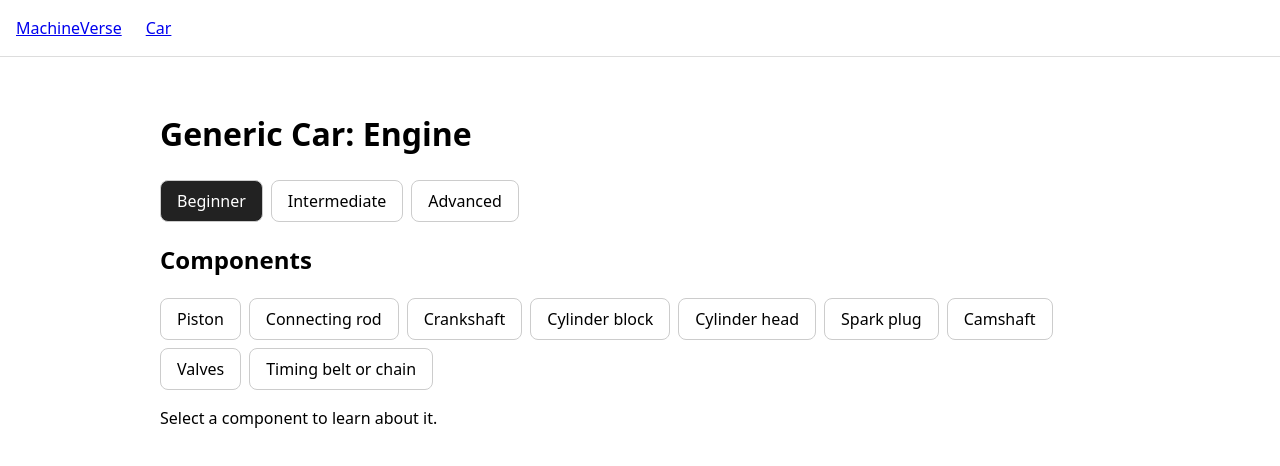
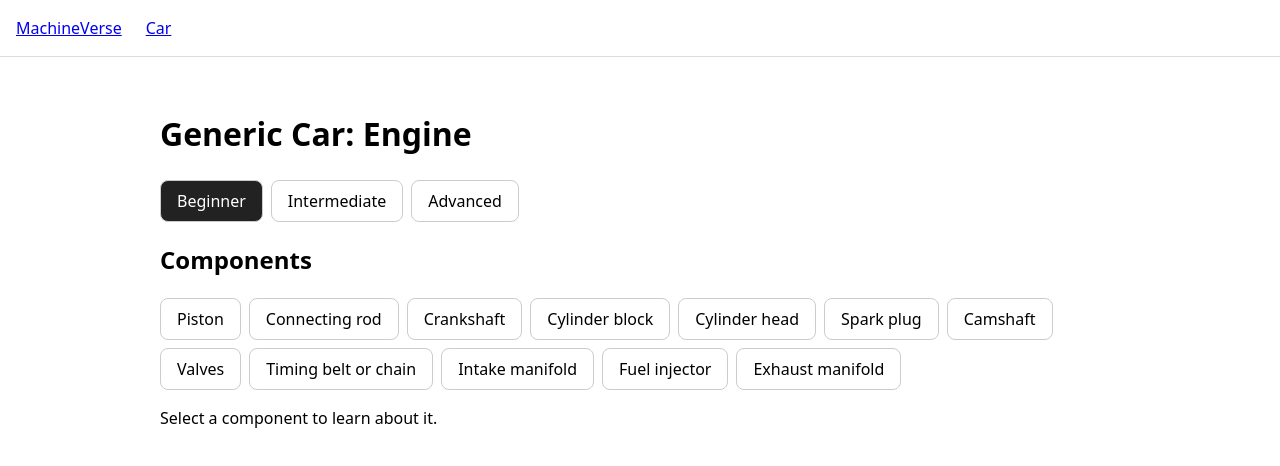
Before and after one commit to Harshaoo1/machineverse, a React (Vite) app: page /vehicle in a window 1280 px wide. Shown: the top 466 px of the page. Built offline with nearby package versions, Linux system fonts and the light colour scheme.

Commit message:
Add intake manifold, fuel injector and exhaust manifold

```diff
--- a/src/data/engine.ts
+++ b/src/data/engine.ts
@@ -333,4 +333,107 @@ export const engineComponents: EngineComponent[] = [
     status: 'draft',
     sources: [],
   },
+
+    {
+    id: 'intake-manifold',
+    name: 'Intake manifold',
+    systemId: 'air-and-fuel',
+    location:
+      'Bolted to the side of the cylinder head, between the throttle body and the intake ports.',
+    summary: 'A set of pipes that carries air from the throttle to each cylinder.',
+    explanation: {
+      beginner:
+        'The intake manifold is a set of pipes that delivers the air the engine breathes to each of its cylinders. Air enters through the air filter and the throttle, then the manifold divides it up and sends a share to each cylinder.',
+      intermediate:
+        'Air passes through the air filter and the throttle body, which is the valve controlled by the accelerator pedal, and then into a chamber called the plenum. Individual pipes called runners lead from the plenum to the intake port of each cylinder. The manifold is shaped so that each cylinder receives about the same amount of air. On many engines it is made of plastic, which is light and helps keep the incoming air cooler.',
+      advanced:
+        'The length and diameter of the runners tune the pressure waves in the intake, so that a pulse of higher pressure arrives at the valve just as it opens. Long runners favour low-rpm torque and short runners favour high-rpm power, and some engines switch between two runner lengths. Vacuum in the manifold is also used to power the brake booster on many petrol engines, so a leak affects more than the air supply. On a turbocharged engine the intake runs above atmospheric pressure after the compressor, so the manifold and its seals must withstand boost.',
+    },
+    whyItExists:
+      'Every cylinder needs its own share of air at the right moment, and the manifold is the plumbing that distributes it evenly.',
+    relatedIds: ['cylinder-head', 'fuel-injector', 'valves'],
+    ifItFails: {
+      effect:
+        'A leaking manifold or gasket lets unmeasured air into the engine, which upsets the air-fuel mixture. The engine then runs roughly and may set a fault code.',
+      symptoms: [
+        'Rough or unstable idle',
+        'Hissing sound from the engine bay',
+        'Check-engine light, often for a lean mixture',
+        'Loss of power',
+        'Poor fuel economy',
+      ],
+    },
+    status: 'draft',
+    sources: [],
+  },
+  {
+    id: 'fuel-injector',
+    name: 'Fuel injector',
+    systemId: 'air-and-fuel',
+    location:
+      'In a port-injection engine, one injector per cylinder sits in the intake port, connected to a shared fuel rail.',
+    summary:
+      'An electrically controlled nozzle that sprays a measured amount of fuel into the engine.',
+    explanation: {
+      beginner:
+        'The fuel injector is a small electric nozzle that sprays a fine mist of fuel into the air going into the engine. The engine computer decides exactly how much to spray, so the mixture of air and fuel is right for the driving conditions.',
+      intermediate:
+        'Fuel is held under pressure in a rail, and the engine computer opens each injector for a few thousandths of a second. The longer it stays open, the more fuel is delivered. The computer works out the amount from sensor readings, such as how much air is entering and how much oxygen is left in the exhaust. In a port-injection engine the injector sprays into the intake port behind the intake valve, while a direct-injection engine sprays straight into the cylinder.',
+      advanced:
+        'The usual target is a stoichiometric mixture, about 14.7 parts of air to one part of petrol by mass, which lets the catalytic converter clean the exhaust effectively. The computer enriches the mixture for cold starts and high load. Injectors are rated by how much fuel they flow at a given pressure. When boost is added, the injectors must supply more fuel or the mixture runs lean, which raises combustion temperatures and the risk of engine damage. Direct injection works at much higher pressure than port injection and cools the incoming charge as the fuel evaporates, which helps resist knock.',
+    },
+    whyItExists:
+      'Engines need the right amount of fuel mixed with the air at every moment, and an electronically controlled injector measures it more precisely than older carburettors could.',
+    relatedIds: ['intake-manifold', 'cylinder-head', 'spark-plug'],
+    ifItFails: {
+      effect:
+        'A clogged injector delivers too little fuel and a leaking one delivers too much. Either way the air-fuel mixture is wrong, which causes rough running and can damage the engine or the catalytic converter.',
+      symptoms: [
+        'Rough idle',
+        'Misfire on one cylinder',
+        'Hesitation when accelerating',
+        'Poor fuel economy',
+        'Smell of fuel',
+        'Hard starting',
+      ],
+    },
+    safetyNote:
+      'Fuel is highly flammable, and the fuel system stays under pressure even when the engine is off. Do not open fuel lines or work on injectors yourself. Take fuel system problems to a professional.',
+    status: 'draft',
+    sources: [],
+  },
+  {
+    id: 'exhaust-manifold',
+    name: 'Exhaust manifold',
+    systemId: 'exhaust',
+    location: 'Bolted to the side of the cylinder head, where the exhaust ports are.',
+    summary:
+      'A set of pipes that collects burnt gas from every cylinder and funnels it into the exhaust pipe.',
+    explanation: {
+      beginner:
+        'The exhaust manifold collects the hot burnt gas pushed out of each cylinder and combines it into a single pipe. From there the gas flows through the rest of the exhaust system and out of the back of the car.',
+      intermediate:
+        'Each exhaust port of the cylinder head connects to a pipe, and these pipes merge into one outlet that leads on to the catalytic converter. The manifold gets extremely hot, so it is made of cast iron or stainless steel. The shape of the pipes matters: smooth, evenly sized pipes let the gas leave more easily, which helps the engine make more power.',
+      advanced:
+        'Exhaust gas leaves each cylinder in pulses. A well-designed header, with separate primary pipes of equal length, uses the pulse from one cylinder to help pull gas out of the next, an effect called scavenging. A simple cast manifold is cheaper and quieter but restricts the flow more. On a turbocharged engine the manifold also feeds exhaust gas to the turbine, so its shape and strength affect how quickly the turbo responds, and it must survive higher temperatures. Cracks and leaking gaskets are common failures because of the repeated heating and cooling.',
+    },
+    whyItExists:
+      'Burnt gas from several separate cylinders has to be gathered into one pipe, and getting it out smoothly makes the engine more efficient.',
+    relatedIds: ['cylinder-head', 'valves'],
+    ifItFails: {
+      effect:
+        'A cracked manifold or leaking gasket lets hot exhaust gas escape before it reaches the catalytic converter. This causes noise and fault codes, and it can let dangerous exhaust fumes into the car.',
+      symptoms: [
+        'Ticking or tapping noise, especially when the engine is cold',
+        'Loud exhaust sound',
+        'Smell of exhaust inside the car',
+        'Check-engine light',
+        'Loss of power',
+      ],
+    },
+    safetyNote:
+      'Exhaust gas contains carbon monoxide, which is poisonous and has no smell. Never run an engine in a closed garage, and if you smell exhaust inside the car, open the windows and have it checked straight away. The manifold stays hot for a long time after the engine stops, so do not touch it.',
+    status: 'draft',
+    sources: [],
+  },
 ]
```
